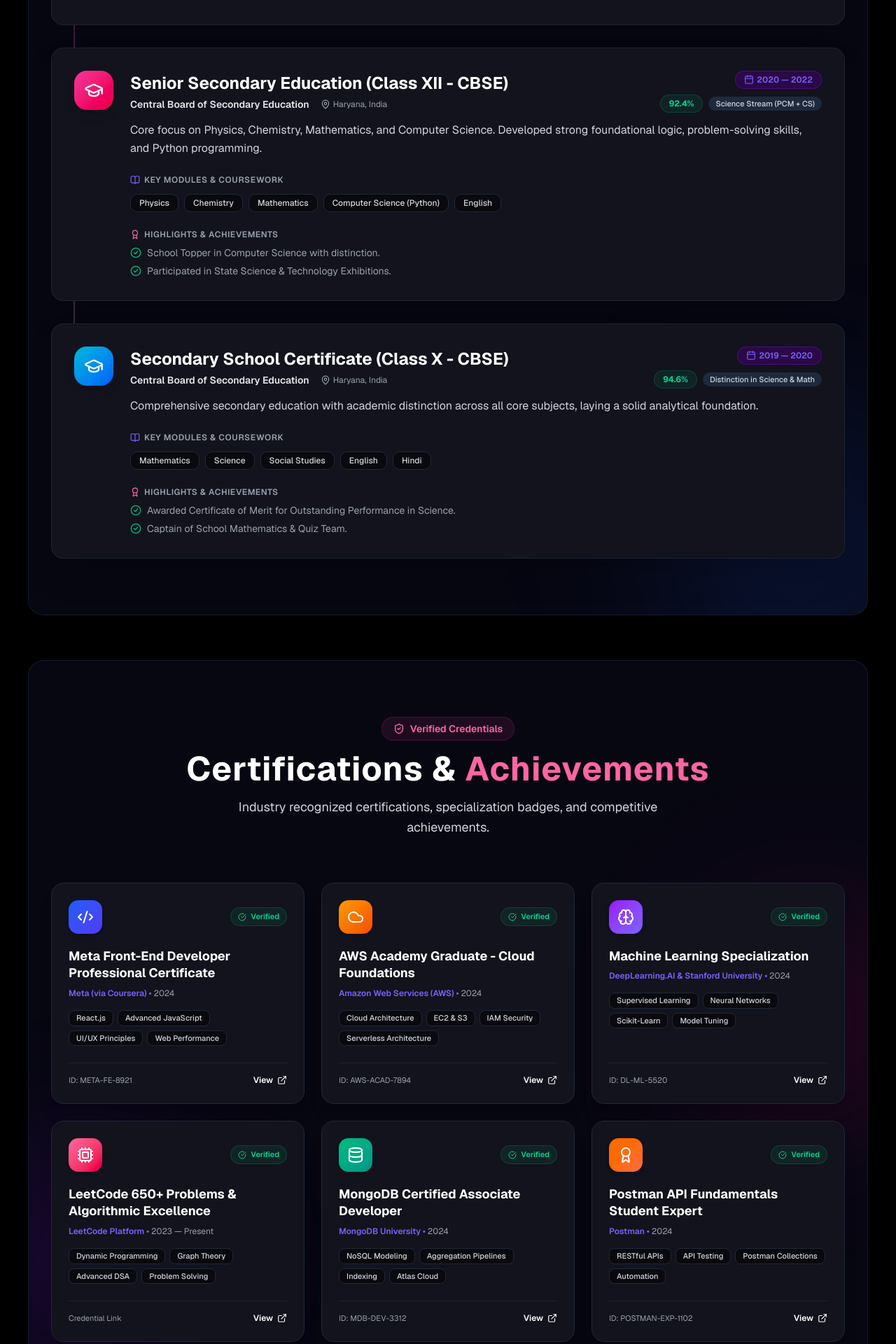
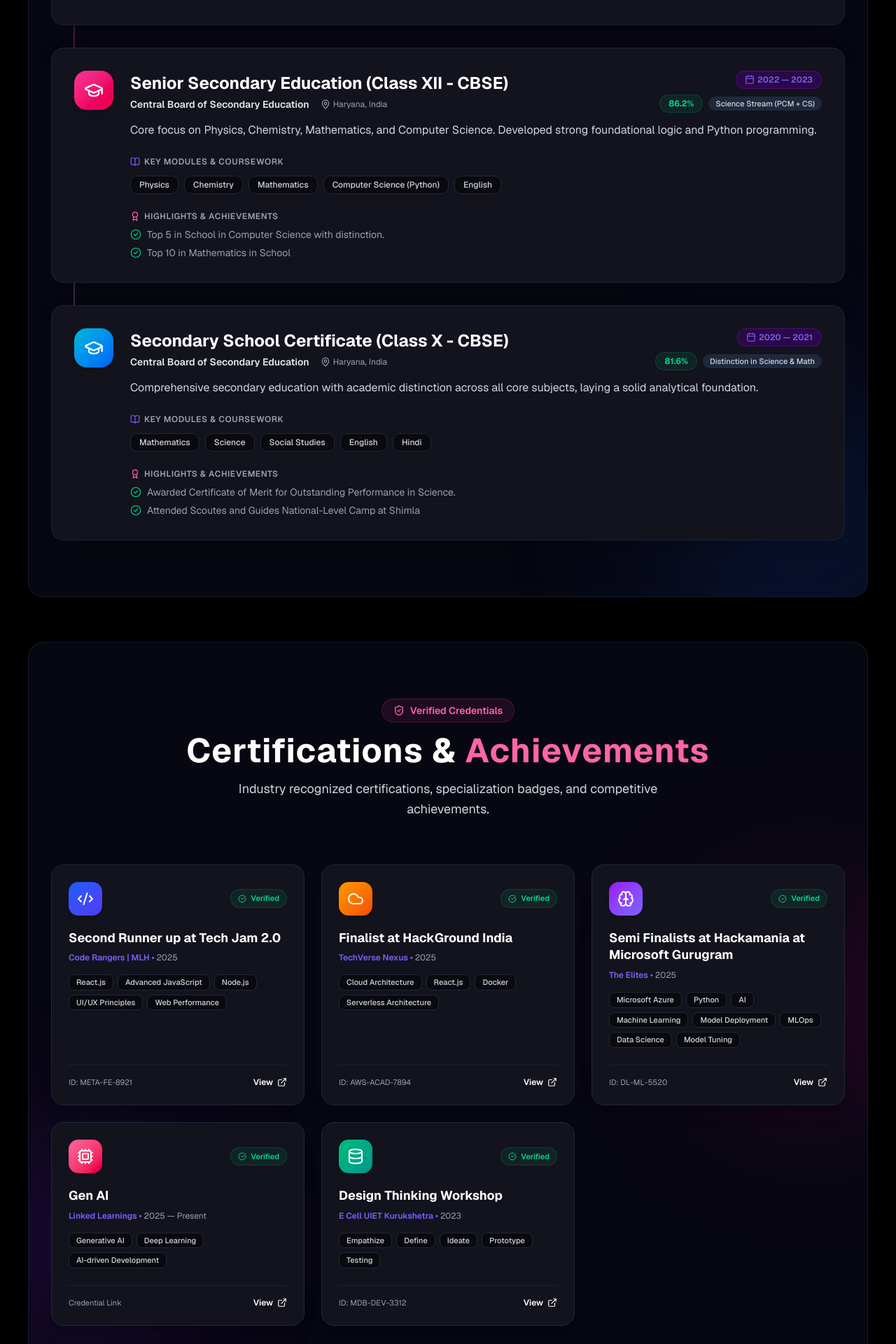
Before and after one commit to devikasharma1234/Portfolio, a Next.js app: page / in a window 1280 px wide. Shown: the part 6140-8060 px from the top of the page at 70% size. Built offline with nearby package versions, Linux system fonts and the light colour scheme.

Commit message:
added certifications

```diff
--- a/components/sections/Certifications.tsx
+++ b/components/sections/Certifications.tsx
@@ -20,73 +20,61 @@
 const certificationsData: CertificationItem[] = [
   {
     id: "cert-1",
-    title: "Meta Front-End Developer Professional Certificate",
-    issuer: "Meta (via Coursera)",
-    issueDate: "2024",
+    title: "Second Runner up at Tech Jam 2.0",
+    issuer: "Code Rangers | MLH",
+    issueDate: "2025",
     credentialId: "META-FE-8921",
-    credentialUrl: "https://coursera.org/verify/professional-cert/meta-frontend",
+    credentialUrl: "https://drive.google.com/file/d/1neeoZFwqgvBL8Q1tfS2_dT0UPVMLnLjy/view?usp=sharing",
     icon: Code2,
     iconGradient: "from-blue-600 to-indigo-600",
-    skills: ["React.js", "Advanced JavaScript", "UI/UX Principles", "Web Performance"],
+    skills: ["React.js", "Advanced JavaScript", "Node.js", "UI/UX Principles", "Web Performance"],
     featured: true,
   },
   {
     id: "cert-2",
-    title: "AWS Academy Graduate - Cloud Foundations",
-    issuer: "Amazon Web Services (AWS)",
-    issueDate: "2024",
+    title: "Finalist at HackGround India",
+    issuer: "TechVerse Nexus ",
+    issueDate: "2025",
     credentialId: "AWS-ACAD-7894",
-    credentialUrl: "https://aws.amazon.com/verification",
+    credentialUrl: "https://drive.google.com/file/d/1o34AiZjtPdaZrcW8ynVQKKQ65r11K7u1/view?usp=sharing",
     icon: Cloud,
     iconGradient: "from-amber-500 to-orange-600",
-    skills: ["Cloud Architecture", "EC2 & S3", "IAM Security", "Serverless Architecture"],
+    skills: ["Cloud Architecture", "React.js", "Docker", "Serverless Architecture"],
     featured: true,
   },
   {
     id: "cert-3",
-    title: "Machine Learning Specialization",
-    issuer: "DeepLearning.AI & Stanford University",
-    issueDate: "2024",
+    title: "Semi Finalists at Hackamania at Microsoft Gurugram",
+    issuer: "The Elites",
+    issueDate: "2025",
     credentialId: "DL-ML-5520",
-    credentialUrl: "https://coursera.org/verify/specialization/machine-learning",
+    credentialUrl: "https://drive.google.com/file/d/1uy-GyD4DGThkbrbmWjqiZIQ2nw2hk4sa/view?usp=sharing",
     icon: Brain,
     iconGradient: "from-purple-600 to-[#7B61FF]",
-    skills: ["Supervised Learning", "Neural Networks", "Scikit-Learn", "Model Tuning"],
+    skills: ["Microsoft Azure", "Python", "AI", "Machine Learning", "Model Deployment", "MLOps", "Data Science", "Model Tuning"],
     featured: true,
   },
   {
     id: "cert-4",
-    title: "LeetCode 650+ Problems & Algorithmic Excellence",
-    issuer: "LeetCode Platform",
-    issueDate: "2023 — Present",
-    credentialUrl: "https://leetcode.com/devikasharma1234",
+    title: "Gen AI",
+    issuer: "Linked Learnings",
+    issueDate: "2025 — Present",
+    credentialUrl: "https://drive.google.com/file/d/1n4k9QfyZvutu_XJZ2GZREHNclxBoEmJ0/view?usp=sharing",
     icon: Cpu,
     iconGradient: "from-[#FF66A1] to-rose-600",
-    skills: ["Dynamic Programming", "Graph Theory", "Advanced DSA", "Problem Solving"],
+    skills: ["Generative AI", "Deep Learning", "AI-driven Development"],
     featured: false,
   },
   {
     id: "cert-5",
-    title: "MongoDB Certified Associate Developer",
-    issuer: "MongoDB University",
-    issueDate: "2024",
+    title: "Design Thinking Workshop",
+    issuer: "E Cell UIET Kurukshetra",
+    issueDate: "2023",
     credentialId: "MDB-DEV-3312",
-    credentialUrl: "https://university.mongodb.com/verification",
+    credentialUrl: "https://drive.google.com/file/d/1l67NpFSYeR0WyWgLD6D2DASnUyMIgtLs/view?usp=sharing",
     icon: Database,
     iconGradient: "from-emerald-500 to-teal-600",
-    skills: ["NoSQL Modeling", "Aggregation Pipelines", "Indexing", "Atlas Cloud"],
-    featured: false,
-  },
-  {
-    id: "cert-6",
-    title: "Postman API Fundamentals Student Expert",
-    issuer: "Postman",
-    issueDate: "2024",
-    credentialId: "POSTMAN-EXP-1102",
-    credentialUrl: "https://badgr.com/public/assertions/postman-expert",
-    icon: Award,
-    iconGradient: "from-orange-500 to-[#FF6C37]",
-    skills: ["RESTful APIs", "API Testing", "Postman Collections", "Automation"],
+    skills: ["Empathize", "Define", "Ideate", "Prototype", "Testing"],
     featured: false,
   },
 ];
--- a/components/sections/Education.tsx
+++ b/components/sections/Education.tsx
@@ -22,12 +22,12 @@
 const educationData: EducationItem[] = [
   {
     id: "edu-1",
-    degree: "Bachelor of Technology in Computer Science & Engineering",
+    degree: "Bachelor of Technology in CSE (AI/ML)",
     institution: "UIET, Kurukshetra University",
     location: "Kurukshetra, Haryana, India",
-    duration: "2022 — 2026",
-    grade: "7.0 CGPA",
-    gradeLabel: "JEE Main 2022: 93.2 %ile",
+    duration: "2023 — 2027",
+    grade: "8.0 CGPA",
+    gradeLabel: "JEE Main 2023: 90.2 %ile",
     description:
       "Specializing in Software Engineering, Full-Stack Architecture, and Machine Learning. Actively engaged in technical leadership, competitive programming, and building real-world projects.",
     courses: [
@@ -41,7 +41,7 @@
     ],
     achievements: [
       "Active organizer for departmental tech fests and coding workshops.",
-      "Solved 650+ algorithmic problems across LeetCode & competitive platforms.",
+      "Solved 250+ algorithmic problems across LeetCode & competitive platforms.",
       "Built multiple production-ready full-stack & AI applications.",
     ],
     iconBg: "from-purple-500 to-indigo-600",
@@ -52,15 +52,15 @@
     degree: "Senior Secondary Education (Class XII - CBSE)",
     institution: "Central Board of Secondary Education",
     location: "Haryana, India",
-    duration: "2020 — 2022",
-    grade: "92.4%",
+    duration: "2022 — 2023",
+    grade: "86.2%",
     gradeLabel: "Science Stream (PCM + CS)",
     description:
-      "Core focus on Physics, Chemistry, Mathematics, and Computer Science. Developed strong foundational logic, problem-solving skills, and Python programming.",
+      "Core focus on Physics, Chemistry, Mathematics, and Computer Science. Developed strong foundational logic and Python programming.",
     courses: ["Physics", "Chemistry", "Mathematics", "Computer Science (Python)", "English"],
     achievements: [
-      "School Topper in Computer Science with distinction.",
-      "Participated in State Science & Technology Exhibitions.",
+      "Top 5 in School in Computer Science with distinction.",
+      "Top 10 in Mathematics in School",
     ],
     iconBg: "from-pink-500 to-rose-600",
     accentColor: "#FF66A1",
@@ -70,15 +70,15 @@
     degree: "Secondary School Certificate (Class X - CBSE)",
     institution: "Central Board of Secondary Education",
     location: "Haryana, India",
-    duration: "2019 — 2020",
-    grade: "94.6%",
+    duration: "2020 — 2021",
+    grade: "81.6%",
     gradeLabel: "Distinction in Science & Math",
     description:
       "Comprehensive secondary education with academic distinction across all core subjects, laying a solid analytical foundation.",
     courses: ["Mathematics", "Science", "Social Studies", "English", "Hindi"],
     achievements: [
       "Awarded Certificate of Merit for Outstanding Performance in Science.",
-      "Captain of School Mathematics & Quiz Team.",
+      "Attended Scoutes and Guides National-Level Camp at Shimla",
     ],
     iconBg: "from-cyan-500 to-blue-600",
     accentColor: "#00B4D8",
```
